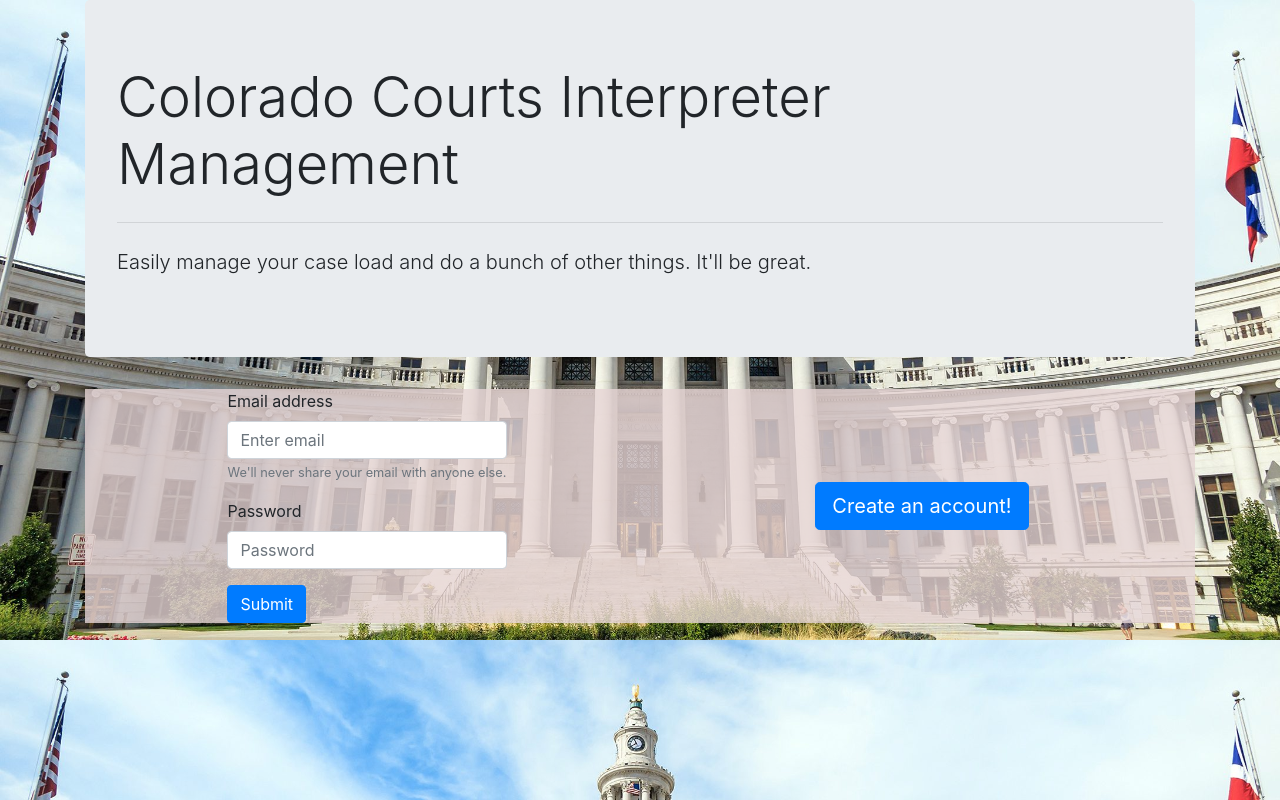
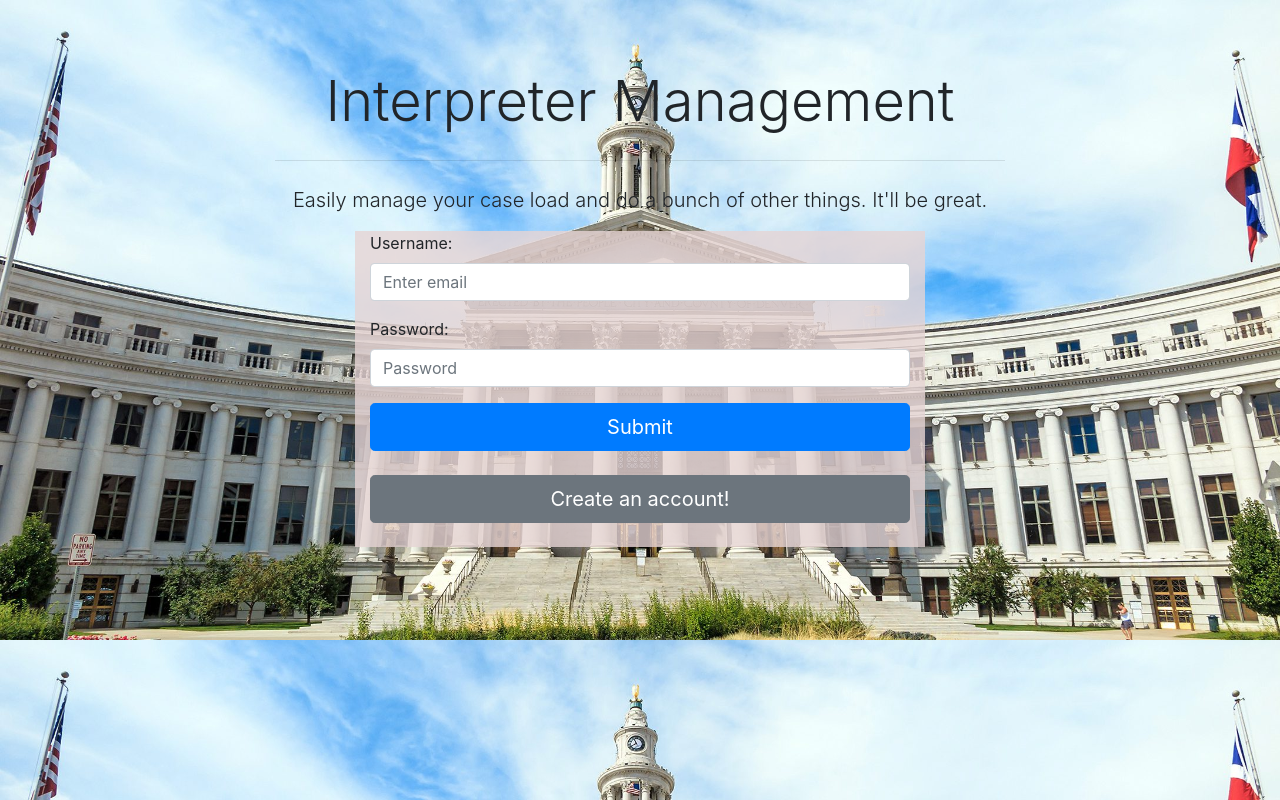
Before and after one commit to ezagala/coloradoCourtsApp, a website: page public/index.html in a window 1280 px wide. Drawn offline with nearby package versions, Linux system fonts and the light colour scheme.

Commit message:
Home page updates

```diff
--- a/public/index.html
+++ b/public/index.html
@@ -15,15 +15,67 @@
 
     <div class="container">
 
-        <div class="jumbotron ">
-            <h1 class="display-4">Colorado Courts Interpreter Management</h1>
+        <div class="row">
+
+            <div class="col-2"></div>
+
+            <div class="col-8" id="title">
+                <h1 class="display-4">Interpreter Management</h1>
                 <hr class="my-4">
                 <p class="lead">Easily manage your case load and do a bunch of other things. It'll be great.</p>
             </div>
 
-        <div class="d-flex flex-row justify-content-around align-items-center accountAndLogin">
+            <div class="col-2"></div>
 
-                <div class="p-8">
+        </div>
+
+        <div class="row">
+
+            <div class="col-3"></div>
+
+            <div class="col-6 accountAndLogin">
+
+                <!-- THIS FORM IS FROM THE PASSPORT WEBSITE, WORKED FOR ME WITH THE HARDCODED USER -->
+                <form action="/login" method="post">
+                    <div class="form-group">
+                        <label for="inputEmail">Username:</label>
+                        <input type="email" class="form-control" id="inputEmail" aria-describedby="emailHelp" placeholder="Enter email" name="username"
+                        />
+                    </div>
+                    <div class="form-group">
+                        <label for="inputPassword">Password:</label>
+                        <input type="password" class="form-control" id="inputPassword" placeholder="Password" name="password" />
+                    </div>
+                    <div>
+                        <!-- <input type="submit" value="Log In"/> -->
+                        <button type="submit" value="Log In" class="btn btn-primary btn-lg btn-block">Submit</button>
+                    </div>
+                </form>
+                <br>
+                <div>
+                    <button type="button" class="btn btn-secondary btn-lg btn-block">Create an account!</button>
+                </div>
+                <br>
+
+            </div>
+
+            <div class="col-3"></div>
+
+        </div>
+    </div>
+
+    <script src="https://code.jquery.com/jquery-3.2.1.slim.min.js" integrity="sha384-KJ3o2DKtIkvYIK3UENzmM7KCkRr/rE9/Qpg6aAZGJwFDMVNA/GpGFF93hXpG5KkN"
+        crossorigin="anonymous"></script>
+    <script src="https://cdnjs.cloudflare.com/ajax/libs/popper.js/1.12.9/umd/popper.min.js" integrity="sha384-ApNbgh9B+Y1QKtv3Rn7W3mgPxhU9K/ScQsAP7hUibX39j7fakFPskvXusvfa0b4Q"
+        crossorigin="anonymous"></script>
+    <script src="https://maxcdn.bootstrapcdn.com/bootstrap/4.0.0/js/bootstrap.min.js" integrity="sha384-JZR6Spejh4U02d8jOt6vLEHfe/JQGiRRSQQxSfFWpi1MquVdAyjUar5+76PVCmYl"
+        crossorigin="anonymous"></script>
+
+
+
+</body>
+
+</html>
 
 <!-- THIS FORM IS FROM THE PASSPORT WEBSITE, WORKED FOR ME WITH THE HARDCODED USER -->
     <!-- <form action="/login" method="post">
@@ -40,7 +92,8 @@
         </div>
     </form> -->
 
-                    <form>
+    <!-- This is the old form-->
+     <!-- <form>
                     <div class="form-group">
                         <label for="exampleInputEmail1">Email address</label>
                         <input type="email" class="form-control" id="exampleInputEmail1" aria-describedby="emailHelp" placeholder="Enter email">
@@ -53,26 +106,6 @@
                     <!-- <div class="form-check">
                             <input type="checkbox" class="form-check-input" id="exampleCheck1">
                             <label class="form-check-label" for="exampleCheck1">Check me out</label>
-                        </div> -->
+                        </div>
                     <button type="submit" class="btn btn-primary">Submit</button>
-                    </form>
-                </div>
-
-                <div class="p-4">
-                    <button type="button" class="btn btn-primary btn-lg">Create an account!</button>
-                </div>
-        </div>
-    </div>
-
-
-
-
-    <script src="https://code.jquery.com/jquery-3.2.1.slim.min.js" integrity="sha384-KJ3o2DKtIkvYIK3UENzmM7KCkRr/rE9/Qpg6aAZGJwFDMVNA/GpGFF93hXpG5KkN"
-        crossorigin="anonymous"></script>
-    <script src="https://cdnjs.cloudflare.com/ajax/libs/popper.js/1.12.9/umd/popper.min.js" integrity="sha384-ApNbgh9B+Y1QKtv3Rn7W3mgPxhU9K/ScQsAP7hUibX39j7fakFPskvXusvfa0b4Q"
-        crossorigin="anonymous"></script>
-    <script src="https://maxcdn.bootstrapcdn.com/bootstrap/4.0.0/js/bootstrap.min.js" integrity="sha384-JZR6Spejh4U02d8jOt6vLEHfe/JQGiRRSQQxSfFWpi1MquVdAyjUar5+76PVCmYl"
-        crossorigin="anonymous"></script>
-</body>
-
-</html>
+                </form> -->
```
Lines whose indentation alone changed are shown as unchanged.
